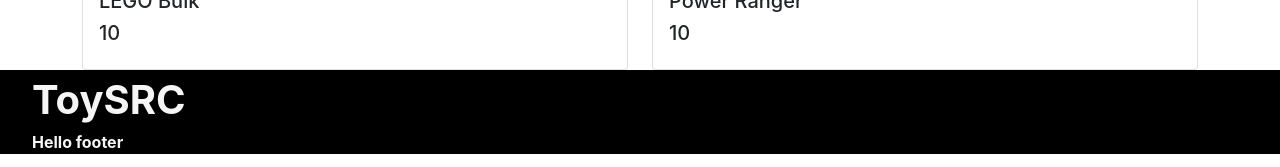
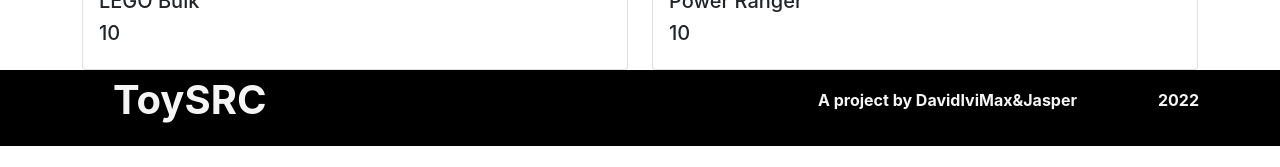
Before and after one commit to jasperoudemans/toy-src, a React (Create React App) app in the folder client/: page / in a window 1280 px wide. Shown: the part 907-1074 px from the top of the page. After the commit the page ends 1053 px from the top, so only its background shows below. Built offline with nearby package versions, Linux system fonts and the light colour scheme.

Commit message:
footer is sticking nicely to the bottom

```diff
--- a/client/src/App.css
+++ b/client/src/App.css
@@ -5,6 +5,12 @@
     Ubuntu, Cantarell, "Open Sans", "Helvetica Neue", sans-serif;
   font-size: 16px;
   font-weight: bold;
+}
+
+#root {
+  display: flex;
+  flex-direction: column;
+  min-height: 100vh;
 }
 
 @media (prefers-reduced-motion: no-preference) {
@@ -61,6 +67,12 @@
   background-color: rgb(177, 160, 255);
 }
 
+.mainSection {
+  display: flex;
+  flex-direction: column;
+  flex: 1;
+}
+
 .appTitle {
   color: whitesmoke;
   font-size: 2.5rem;
@@ -73,6 +85,12 @@
   color: whitesmoke;
 }
 
+.footerMain {
+  display: flex;
+  justify-content: space-evenly;
+  align-items: center;
+}
+
 .footerItem {
   list-style-type: none;
 }
--- a/client/src/App.js
+++ b/client/src/App.js
@@ -8,7 +8,7 @@ import Listings from "./components/Listings";
 function App() {
   return (
     <Router>
-      <div>
+      <div id="root">
         <Nav />
         {/* <Splash/> */}
         <Listings />
--- a/client/src/components/Footer.js
+++ b/client/src/components/Footer.js
@@ -1,9 +1,10 @@
 const Footer = () => {
   return (
     <footer className="zfooter">
-      <ul>
+      <ul className="footerMain">
         <li className="appTitle">ToySRC</li>
-        <li className="footerItem">Hello footer</li>
+        <li className="footerItem">A project by DavidIviMax&Jasper</li>
+        <li className="footerItem">2022</li>
       </ul>
     </footer>
   );
--- a/client/src/components/Listings.js
+++ b/client/src/components/Listings.js
@@ -1,22 +1,19 @@
-import React, { useState } from 'react';
+import React, { useState } from "react";
 import { Modal } from "react-bootstrap";
 import Toy from "./Toy";
 import listings from "./toysData.json";
 
-
-console.log(listings)
+console.log(listings);
 
 const modalImageStyle = {
-    maxHeight: "600px"
-}
+  maxHeight: "600px",
+};
 
 const listStyle = {
-    listStyleType: "none"
-}
-
+  listStyleType: "none",
+};
 
 function Listings() {
-
   //const [listings, setListings] = useState([]);
 
   const [name, setName] = useState("");
@@ -28,7 +25,7 @@ function Listings() {
   const [showModal, setModal] = useState(false);
 
   const closeToyModal = () => {
-        setModal(false)
+    setModal(false);
   };
 
   const showToyModal = (name, imageURL, price, owner, description) => {
@@ -44,7 +41,7 @@ function Listings() {
 
   const closeCommentModal = () => {
     setCommentModal(false);
-    }
+  };
 
   return (
     <section className="mainSection container">
@@ -54,20 +51,41 @@ function Listings() {
         </div>
       </div>
       <div className="row">
-                {listings.map(e => (
+        {listings.map((e) => (
           <div className="col">
-                        <Toy name={e.name} imageURL={e.imageURL} price={e.price} owner={e.owner} description={e.description} showToyModal={showToyModal} key={e.name} />
+            <Toy
+              name={e.name}
+              imageURL={e.imageURL}
+              price={e.price}
+              owner={e.owner}
+              description={e.description}
+              showToyModal={showToyModal}
+              key={e.name}
+            />
           </div>
         ))}
-
       </div>
 
-            <Modal size="lg" show={showModal} className="modal" tabIndex="-1" role="dialog" id="toyModal">
+      <Modal
+        size="lg"
+        show={showModal}
+        className="modal"
+        tabIndex="-1"
+        role="dialog"
+        id="toyModal"
+      >
         <div className="modal-dialog modal-xl" role="document">
           <div className="modal-content">
             <div className="modal-header">
-                            <h5 className="modal-title" id="modalTitle">{name}</h5>
-                            <button type="button" className="close" aria-label="Close" onClick={() => closeToyModal()}>
+              <h5 className="modal-title" id="modalTitle">
+                {name}
+              </h5>
+              <button
+                type="button"
+                className="close"
+                aria-label="Close"
+                onClick={() => closeToyModal()}
+              >
                 <span aria-hidden="true">&times;</span>
               </button>
             </div>
@@ -75,42 +93,51 @@ function Listings() {
               <img src={imageURL} alt="toy Example" style={modalImageStyle} />
 
               <ul style={listStyle}>
+                <li>Price: ${price}</li>
+                <li>Owner: {owner}</li>
+                <li>Description: {description}</li>
                 <li>
-                                    Price: ${price}
-                                </li>
-                                <li>
-                                    Owner: {owner}
-                                </li>
-                                <li>
-                                    Description: {description}
-                                </li>
-                                <li>
-                                    <button className="btn btn-primary" onClick={() => setCommentModal(true)}>Comment</button>
+                  <button
+                    className="btn btn-primary"
+                    onClick={() => setCommentModal(true)}
+                  >
+                    Comment
+                  </button>
                 </li>
               </ul>
-                            <div>
-                            </div>
+              <div></div>
             </div>
           </div>
         </div>
       </Modal>
-            <Modal size="md" show={showCommentModal} className="modal" tabIndex="-1" role="dialog">
+      <Modal
+        size="md"
+        show={showCommentModal}
+        className="modal"
+        tabIndex="-1"
+        role="dialog"
+      >
         <div className="modal-dialog modal-xl" role="document">
           <div className="modal-content">
             <div className="modal-header">
-                            <h5 className="modal-title" id="modalTitle">Comments</h5>
-                            <button type="button" className="close" aria-label="Close" onClick={() => closeCommentModal()}>
+              <h5 className="modal-title" id="modalTitle">
+                Comments
+              </h5>
+              <button
+                type="button"
+                className="close"
+                aria-label="Close"
+                onClick={() => closeCommentModal()}
+              >
                 <span aria-hidden="true">&times;</span>
               </button>
             </div>
-                        <div className="modal-body text-center">
-
-                        </div>
+            <div className="modal-body text-center"></div>
           </div>
         </div>
       </Modal>
     </section>
-    )
+  );
 }
 
 export default Listings;
```
Lines whose indentation alone changed are shown as unchanged.
